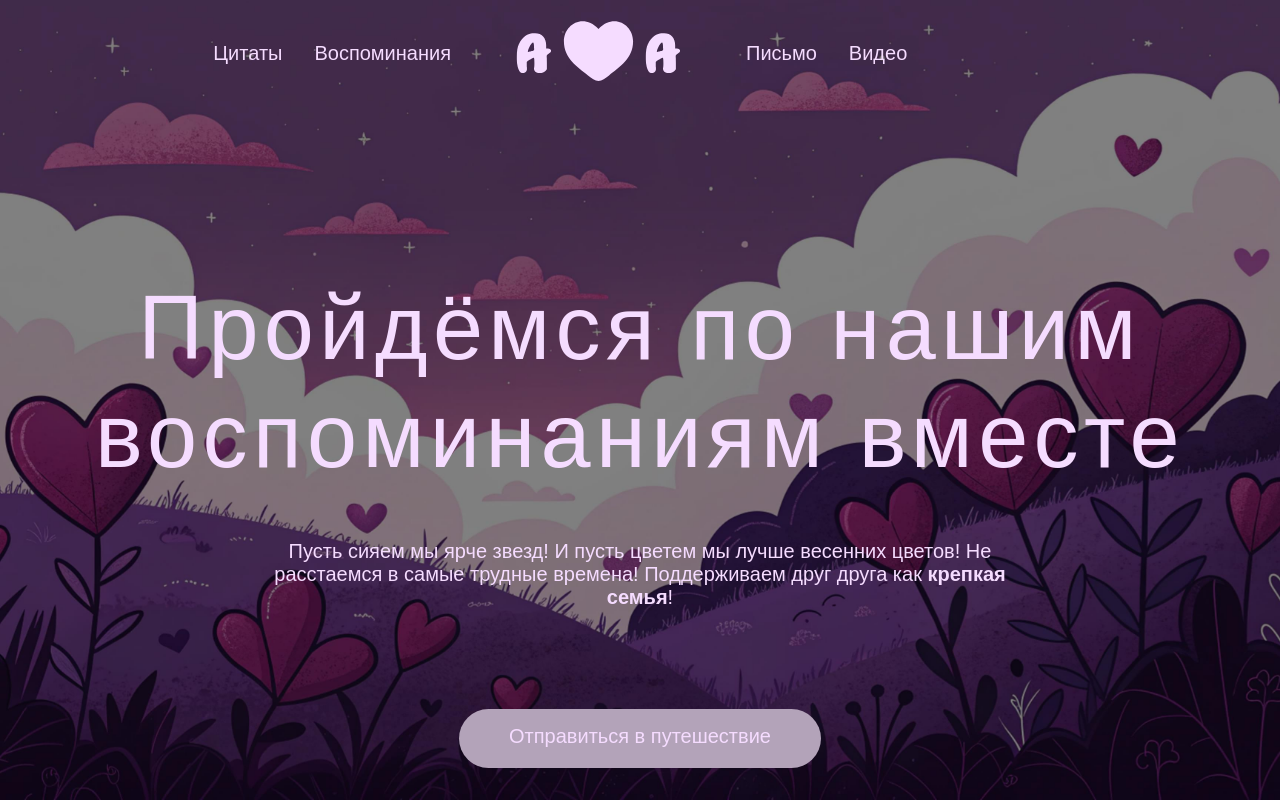
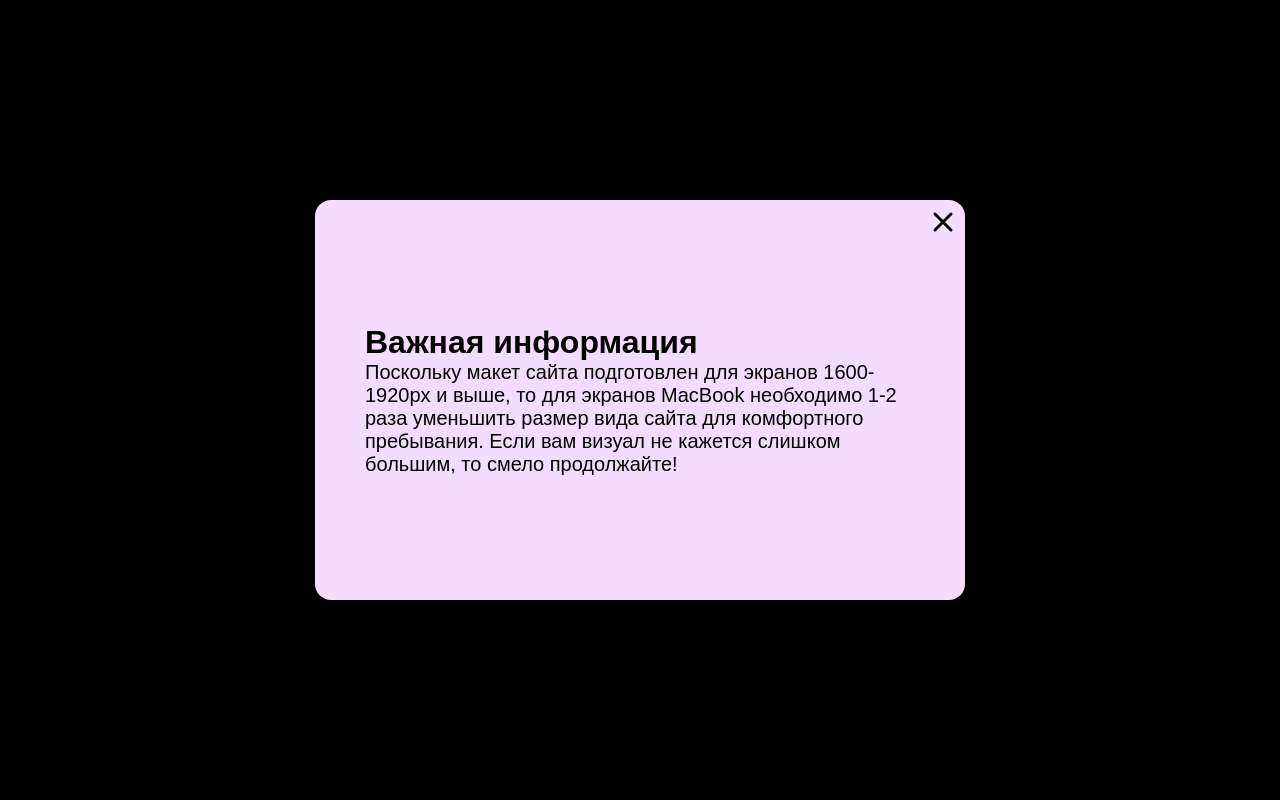
Before and after one commit to AmletixQ/memories-day, a React (Vite) app: page / in a window 1280 px wide. Shown: the top 800 px of the page. Built offline with nearby package versions, Linux system fonts and the light colour scheme; grey boxes are pictures that could not be loaded; a web font is replaced by a local one.

Commit message:
Create Modal for notification

```diff
--- a/src/App.tsx
+++ b/src/App.tsx
@@ -7,6 +7,7 @@ import TimelineSection from "./sections/Timeline/TimelineSection";
 
 import styles from "./App.module.scss";
 import VideoSection from "./sections/VideoSection/VideoSection";
+import Modal from "./components/Modal/Modal";
 
 const App = () => {
   return (
@@ -23,6 +24,7 @@ const App = () => {
           <h2 className={styles.congratulations}>С годовщиной, любимая ❤️</h2>
         </div>
       </main>
+      <Modal />
     </>
   );
 };
--- /dev/null
+++ b/src/components/Modal/Modal.module.scss
@@ -0,0 +1,51 @@
+.modal {
+  width: 100vw;
+  height: 100vh;
+
+  display: flex;
+  align-items: center;
+  justify-content: center;
+
+  background-color: rgba(0, 0, 0, 1);
+
+  position: fixed;
+  top: 50%;
+  left: 50%;
+
+  transform: translate(-50%, -50%);
+
+  z-index: 10;
+
+  &__content {
+    width: 650px;
+    height: 400px;
+
+    position: relative;
+    padding: 30px 50px;
+    border-radius: 1rem;
+
+    display: flex;
+    flex-direction: column;
+    justify-content: center;
+
+    background-color: var(--primary-color);
+
+    & p {
+      font-size: var(--regular-size);
+    }
+  }
+
+  &__close {
+    position: absolute;
+
+    cursor: pointer;
+
+    top: 10px;
+    right: 10px;
+
+    background: transparent;
+    border: none;
+
+    z-index: 11;
+  }
+}
--- /dev/null
+++ b/src/components/Modal/Modal.tsx
@@ -0,0 +1,60 @@
+import { AnimatePresence, motion, type Variants } from "framer-motion";
+import styles from "./Modal.module.scss";
+import { useEffect, useState } from "react";
+import Close from "../icons/Close";
+
+const variants: Variants = {
+  hidden: {
+    x: "-100%",
+    opacity: 0,
+  },
+  visible: {
+    x: 0,
+    opacity: 1,
+  },
+};
+
+const Modal = () => {
+  const [isOpen, setIsOpen] = useState(false);
+
+  useEffect(() => {
+    const opened = window.localStorage.getItem("isModalOpened") === "true";
+    if (opened) return;
+
+    window.localStorage.setItem("isModalOpened", "true");
+    setIsOpen(true);
+  }, []);
+
+  return (
+    isOpen && (
+      <div className={styles.modal}>
+        <AnimatePresence>
+          <motion.div
+            className={styles.modal__content}
+            initial="hidden"
+            animate="visible"
+            exit="hidden"
+            variants={variants}
+          >
+            <h1 className={styles.modal__title}>Важная информация</h1>
+
+            <p>
+              Поскольку макет сайта подготовлен для экранов 1600-1920px и выше,
+              то для экранов MacBook необходимо 1-2 раза уменьшить размер вида
+              сайта для комфортного пребывания. Если вам визуал не кажется
+              слишком большим, то смело продолжайте!
+            </p>
+
+            <button
+              className={styles.modal__close}
+              onClick={() => setIsOpen(false)}
+            >
+              <Close />
+            </button>
+          </motion.div>
+        </AnimatePresence>
+      </div>
+    )
+  );
+};
+export default Modal;
--- /dev/null
+++ b/src/components/icons/Close.tsx
@@ -0,0 +1,27 @@
+const Close = () => {
+  return (
+    <svg
+      width="24"
+      height="24"
+      viewBox="0 0 24 24"
+      fill="none"
+      xmlns="http://www.w3.org/2000/svg"
+    >
+      <path
+        d="M4 4L20 20"
+        stroke="#000"
+        strokeWidth="3"
+        strokeLinecap="round"
+        strokeLinejoin="round"
+      />
+      <path
+        d="M4 20L20 4"
+        stroke="#000"
+        strokeWidth="3"
+        strokeLinecap="round"
+        strokeLinejoin="round"
+      />
+    </svg>
+  );
+};
+export default Close;
```
